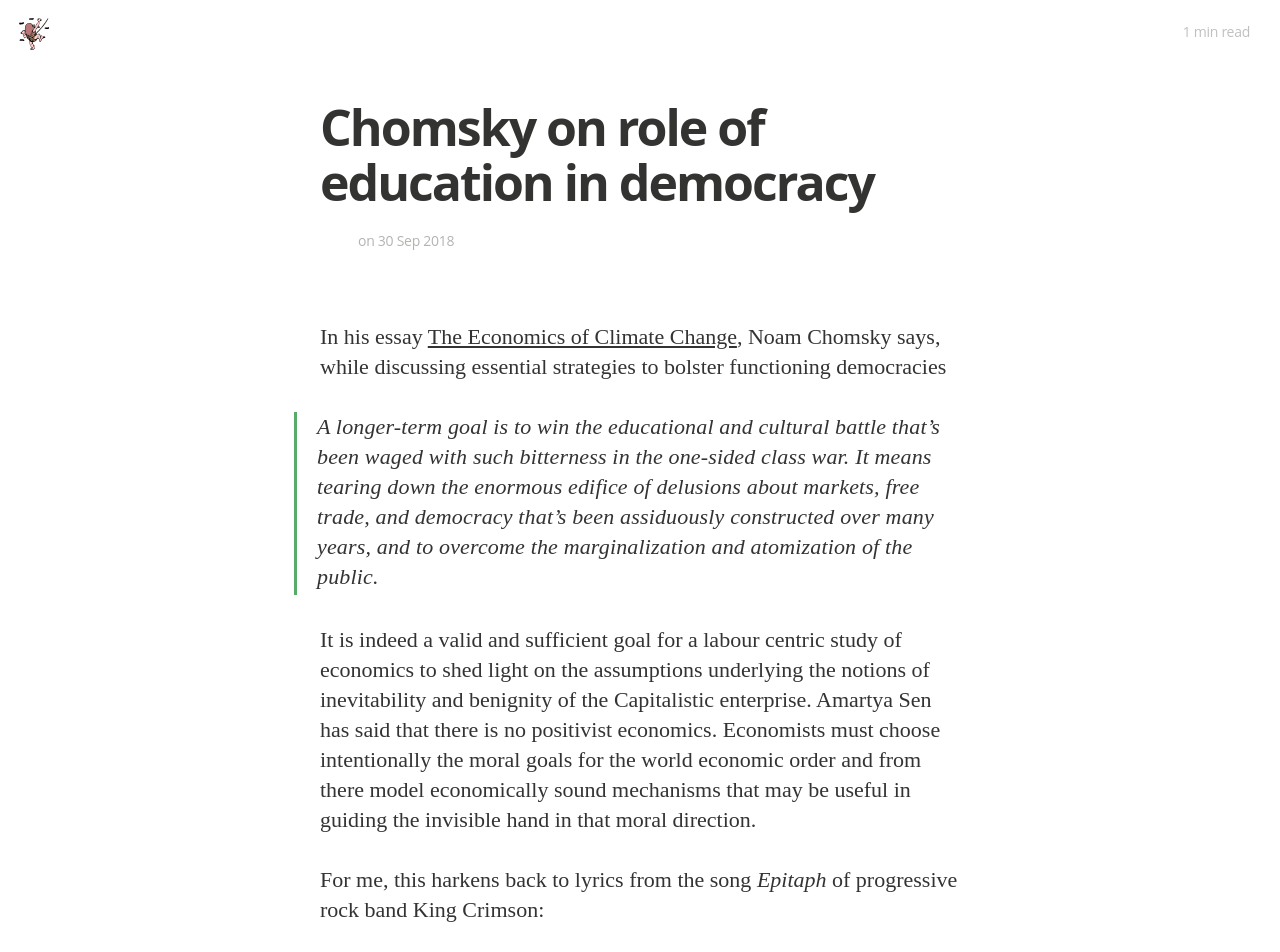
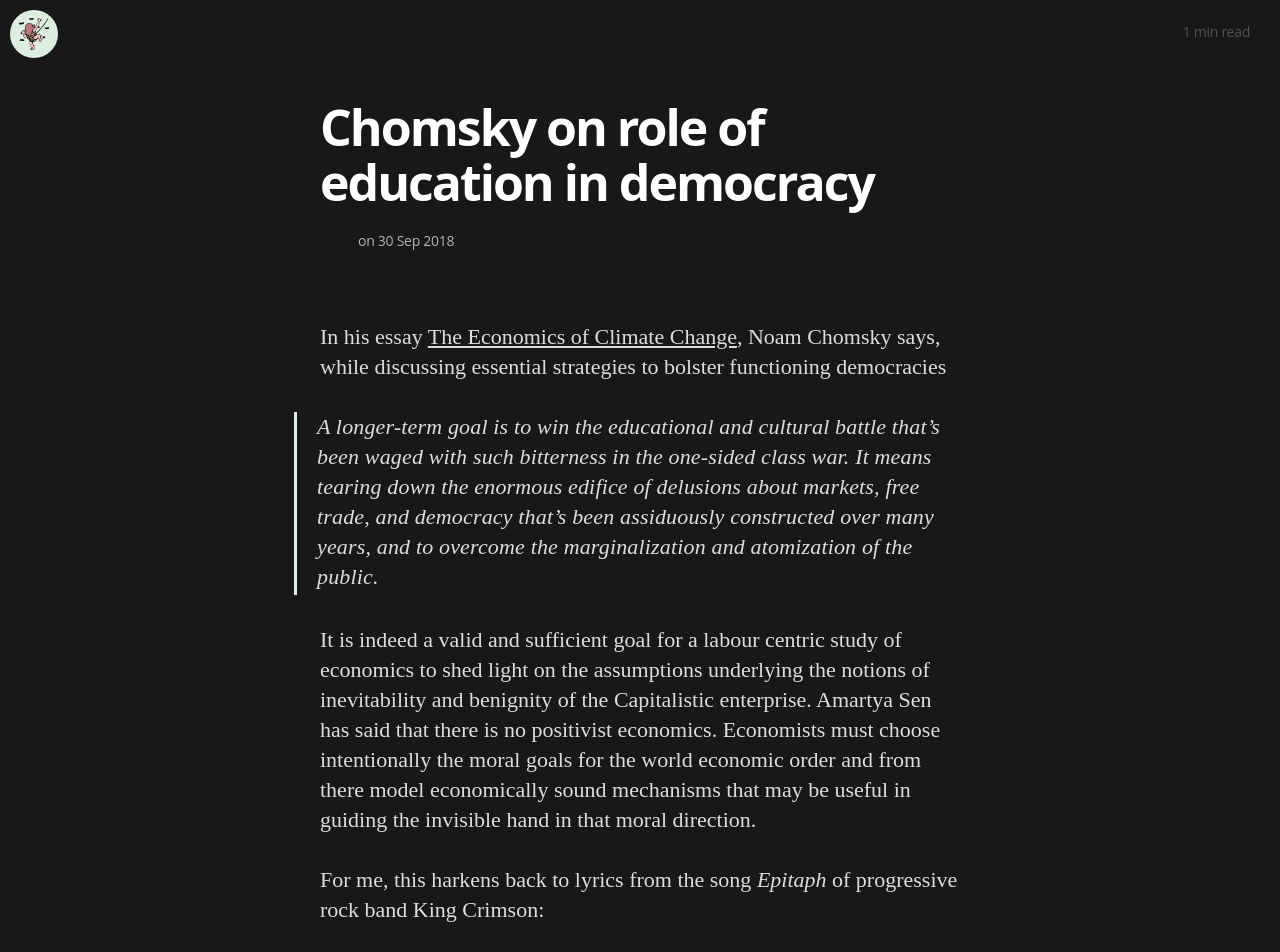
Before and after one commit to callpraths/callpraths.github.io, a Jekyll site: the page built from _posts/2018-09-30-chomsky.markdown, in a window 1280 px wide. Shown: the top 952 px of the page. Built offline with Jekyll 4.4.1, drawn with Linux system fonts in a browser that asks for light colours; nearby versions of some CDN libraries; some web fonts are replaced.

Commit message:
Dark mode

```diff
--- a/_includes/footer.html
+++ b/_includes/footer.html
@@ -2,9 +2,9 @@
 
 <footer class="site-footer">
     <div class="inner">
-         <section class="copyright">All content copyright <a href="mailto:{{ site.email}}">{{ site.name }}</a> &copy; {{ site.time | date: '%Y' }} &bull; All rights reserved.</section>
-         <section class="poweredby">Made with <a href="http://jekyllrb.com"> Jekyll</a></section>
-         <section class="poweredby">Theme by <a href="https://github.com/dirkfabisch/mediator">dirkfabisch</a></section>
+        <section class="copyright">All content copyright <a href="mailto:{{ site.email}}">{{ site.name }}</a> &copy; {{
+            site.time | date: '%Y' }} &bull; All rights reserved.</section>
+        <section class="poweredby">Made with <a href="http://jekyllrb.com"> Jekyll</a></section>
     </div>
 </footer>
 
--- a/css/main.sass
+++ b/css/main.sass
@@ -31,6 +31,7 @@ body
   font-family: $font-sans
   margin: 0
   padding: 0
+  background: #181818
   text-rendering: optimizeLegibility
   -webkit-font-smoothing: antialiased
   -moz-font-feature-settings: "liga=1, dlig=1"
@@ -45,7 +46,7 @@ body
   top: 10px
   width: $rs*3
   height: $rs*3
-  background-color: #fff
+  background-color: #DCEEE0
   border-radius: 50%
   overflow: hidden
   z-index: 99
@@ -63,7 +64,7 @@ body
   height: 450px
   position: relative
   overflow: hidden
-  background-color: #000
+  background-color: #181818
   .teaserimage-image
     background-size: cover
     background-position: center
@@ -95,11 +96,11 @@ body
     border-radius: 50%
     z-index: 99
     text-indent: -9999px
-    border: 3px solid #fff
-    background-color: #fff
-    -webkit-box-shadow: 0 1px 1px rgba(0,0,0,0.3)
-    -moz-box-shadow: 0 1px 1px rgba(0,0,0,0.3)
-    box-shadow: 0 1px 1px rgba(0,0,0,0.3)
+    border: 3px solid #98CCA2
+    background-color: #DCEEE0
+    -webkit-box-shadow: 0 1px 1px rgba(255,255,255,0.3)
+    -moz-box-shadow: 0 1px 1px rgba(255,255,255,0.3)
+    box-shadow: 0 1px 1px rgba(255,255,255,0.3)
   .blog-title
     margin: 0
     padding: $rs*5.25 $rs $rs/2
@@ -110,13 +111,13 @@ body
     outline: 0
     line-height: 50px
     word-break: break-word
-    color: #333
+    color: #FFFFFF
   .blog-description
     margin: 0 0 20px
     padding: 0 $rs*2
     font-size: $rs/8*9
     line-height: 1.5
-    color: #666
+    color: #DDDDDD
     text-align: center
     font-weight: 400
   .custom-links
@@ -127,7 +128,7 @@ body
       text-decoration: none
       color: #999
       &:hover
-        color: #333
+        color: #FFFFFF
 
 .content
   width: 100%
@@ -151,7 +152,7 @@ body
       margin: 0 0
       a
         text-decoration: none
-        color: #333332
+        color: #DDDDDD
         &:hover
           text-decoration: none
     .post-excerpt
@@ -160,7 +161,7 @@ body
       font-style: normal
       font-size: 20px
       line-height: 1.3
-      color: #666665
+      color: #BBBBBB
     .post-meta
       font-size: 14px
       color: #b3b3b1
@@ -198,7 +199,7 @@ body
     color: #999
     text-decoration: none
     &:hover
-      color: #333
+      color: #FFFFFF
 
 .post-reading
   position: absolute
@@ -207,7 +208,7 @@ body
   line-height: 44px
   display: inline-block
   white-space: nowrap
-  color: rgba(0,0,0,0.25)
+  color: rgba(255,255,255,0.25)
   font-size: 14px
   letter-spacing: -0.02em
   font-weight: 400
@@ -215,8 +216,8 @@ body
   font-family: $font-sans
   z-index: 999
 .tag-articleimage .post-reading
-  color: rgba(255,255,255,0.9)
-  text-shadow: 0px 1px 4px rgba(0,0,0,0.25), 0px 0px 1px rgba(0,0,0,0.5)
+  color: rgba(0,0,0,0.9)
+  text-shadow: 0px 1px 4px rgba(255,255,255,0.25), 0px 0px 1px rgba(255,255,255,0.5)
 
 .site-footer
   margin: 0 auto
@@ -228,10 +229,10 @@ body
   color: #999
   line-height: $rs*1.1
   a
-    color: #666
+    color: #DDDDDD
     text-decoration: none
     &:hover
-      color: #333
+      color: #FFFFFF
 .post
   .article-image
     position: absolute
@@ -284,9 +285,9 @@ body
       letter-spacing: -0.04em
       font-size: 50px
       line-height: 1.1
-      color: #fff
+      color: #FFFFFF
       margin-bottom: 16px
-      text-shadow: 0px 1px 16px rgba(0,0,0,0.5), 0px 0px 1px rgba(0,0,0,0.5)
+      text-shadow: 0px 1px 16px rgba(255,255,255,0.5), 0px 0px 1px rgba(255,255,255,0.5)
     .author-image
       display: inline-block
       width: 30px
@@ -301,26 +302,26 @@ body
     .author-name
       display: inline
     .post-meta-text
-      color: rgba(255,255,255,0.75)
+      color: rgba(0,0,0,0.75)
       letter-spacing: -0.02em
       font-weight: 400
       font-style: normal
-      text-shadow: 0px 1px 4px rgba(0,0,0,0.25), 0px 0px 1px rgba(0,0,0,0.5)
+      text-shadow: 0px 1px 4px rgba(255,255,255,0.25), 0px 0px 1px rgba(255,255,255,0.5)
       font-size: 14px
       overflow: hidden
       font-family: $font-sans
       white-space: nowrap
       text-overflow: ellipsis
       a
-        color: rgba(255,255,255,0.75)
+        color: rgba(0,0,0,0.75)
         &:hover
-          color: rgba(255,255,255,1)
+          color: rgba(0,0,0,1)
     .fa-angle-down
       font-size: 32px
       margin: 64px auto 0
-      color: rgba(255,255,255,0.75)
+      color: rgba(0,0,0,0.75)
       &:hover
-        color: #fff
+        color: #FFFFFF
     .topofpage
       text-decoration: underline
   .noarticleimage
@@ -333,7 +334,7 @@ body
       letter-spacing: -0.04em
       font-size: 50px
       line-height: 1.1
-      color: #333332
+      color: #FFFFFF
       margin-bottom: 16px
     .author-image
       display: inline-block
@@ -361,7 +362,7 @@ body
   .post-content
     width: 100%
     font-family: $font-serif
-    color: #333
+    color: #DDDDDD
     h1, h2, h3
       font-family: $font-sans
     h3, h4, h5, h6
@@ -388,12 +389,12 @@ body
       line-height: 30px
       margin: 0
       padding-bottom: 30px
-      color: #333
+      color: #DDDDDD
       -webkit-hyphens: auto
       -moz-hyphens: auto
       hyphens: auto
     a
-      color: #333
+      color: #DDDDDD
       text-decoration: underline
     img
       max-width: 100%
@@ -406,7 +407,7 @@ body
       font-style: italic
       font-size: 16px
       line-height: 1.3
-      color: #666665
+      color: #BBBBBB
       outline: 0
       z-index: 300
       text-align: center
@@ -421,13 +422,13 @@ body
     blockquote
       margin: 0 0 30px
       margin-left: -26px
-      border-left: 3px solid #57ad68
+      border-left: 3px solid #DCEEE0
       padding-left: 20px
       p
         letter-spacing: 0.01rem
         font-weight: 400
         font-style: italic
-        mborder-left: 3px solid #57ad68
+        mborder-left: 3px solid #DCEEE0
         mpadding-left: 20px
         mmargin-left: -26px
         padding-bottom: 3px
@@ -468,10 +469,10 @@ body
       .index-headline
         padding-bottom: 32px
       a
-        color: #000
+        color: #FFFFFF
         text-decoration: none
         &:hover
-          color: #333
+          color: #FFFFFF
           text-decoration: underline
       .author-image
         display: block
@@ -508,13 +509,13 @@ body
       .site-footer
         margin: 0
         padding: 0
-        color: #333
+        color: #FFFFFF
         text-align: left
         font-size: 14px
         line-height: 1.3
         color: #999
         a
-          color: #333
+          color: #FFFFFF
           text-decoration: none
           &:hover
             text-decoration: underline
@@ -522,7 +523,7 @@ body
           display: block
           padding-bottom: 18px
           font-weight: 700
-          color: #333
+          color: #FFFFFF
 .share
   text-align: right
   padding: 20px 0 0
@@ -533,7 +534,7 @@ body
     .hidden
       display: none
     &:hover
-      color: #333
+      color: #FFFFFF
 
 .bottom-closer
   width: 100%
@@ -567,17 +568,17 @@ body
       outline: 0
       line-height: 50px
       word-break: break-word
-      color: #fff
-      text-shadow: 0px 1px 16px rgba(0,0,0,0.5), 0px 0px 1px rgba(0,0,0,0.5)
+      color: #FFFFFF
+      text-shadow: 0px 1px 16px rgba(255,255,255,0.5), 0px 0px 1px rgba(255,255,255,0.5)
     .blog-description
       margin: 0 0 50px
       padding: 0 $rs*2
       font-size: $rs/8*9
       line-height: 1.5
-      color: #fff
+      color: #FFFFFF
       text-align: center
       font-weight: 400
-      text-shadow: 0px 1px 16px rgba(0,0,0,0.5), 0px 0px 1px rgba(0,0,0,0.5)
+      text-shadow: 0px 1px 16px rgba(255,255,255,0.5), 0px 0px 1px rgba(255,255,255,0.5)
     .custom-links
       margin: 0 0 50px
     .btn
@@ -590,8 +591,8 @@ body
       text-decoration: none
       cursor: pointer
       height: 44px
-      background: #57ad68
-      color: #fff
+      background: #DCEEE0
+      color: #FFFFFF
       vertical-align: middle
       box-sizing: border-box
       border-radius: 999em
```
